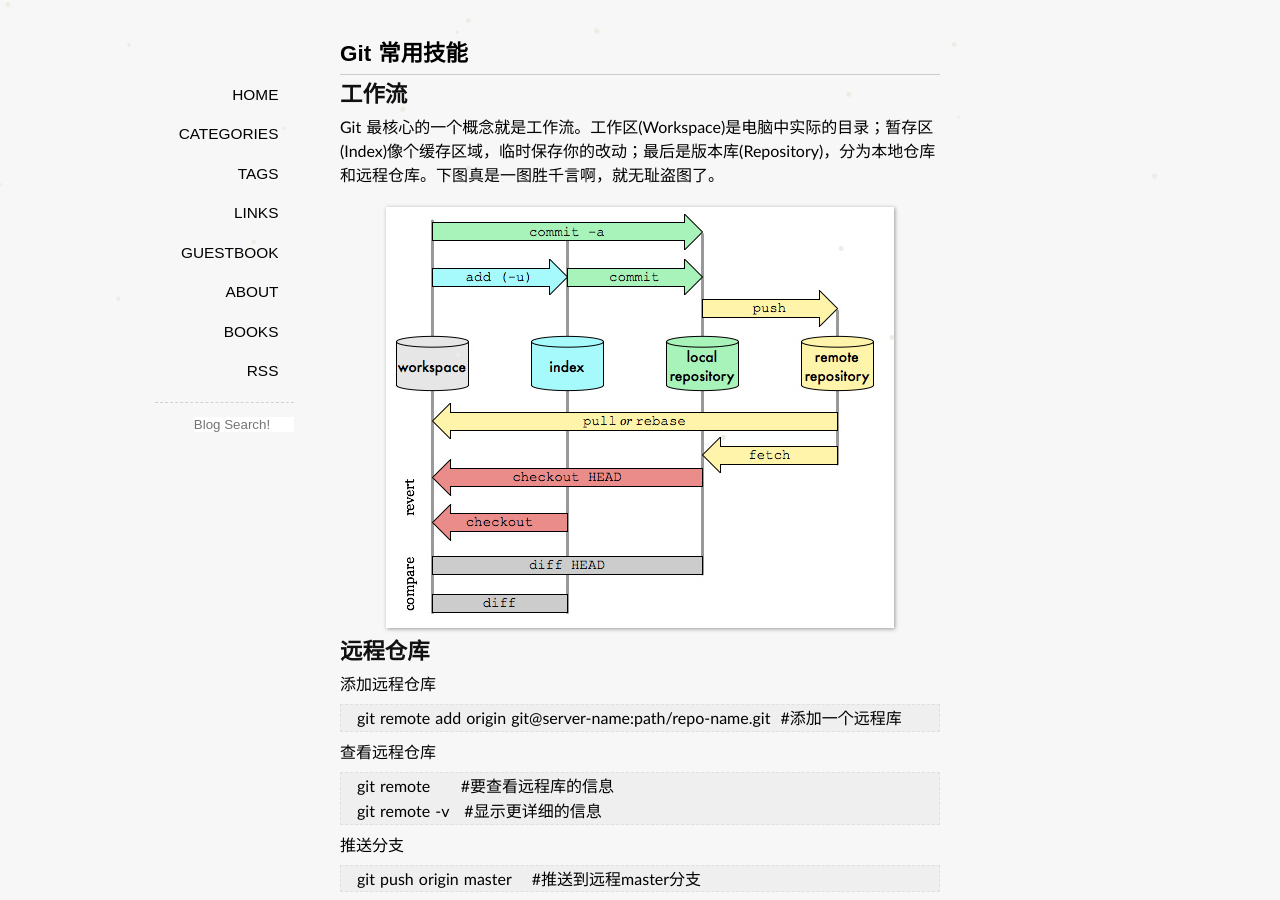
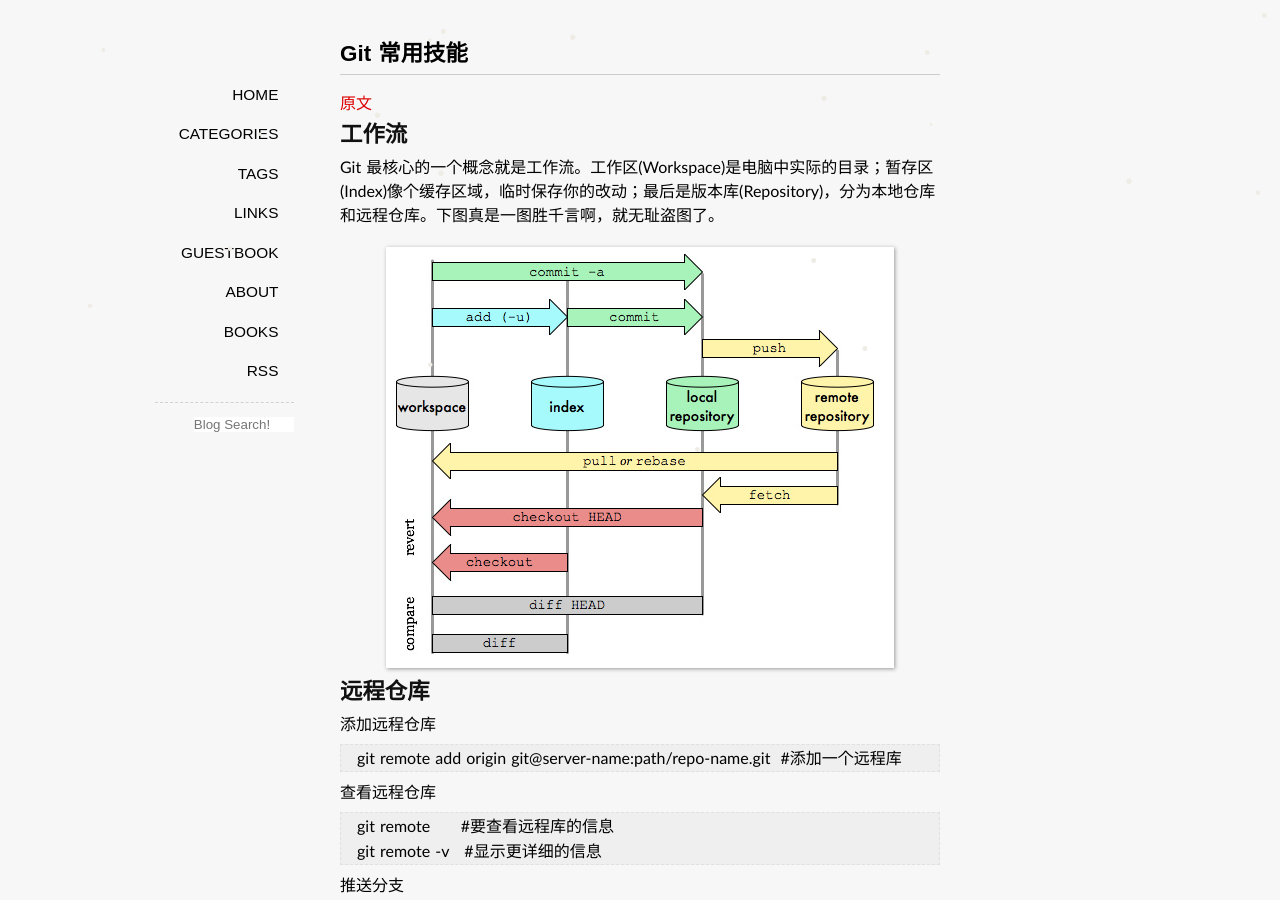
Before and after one commit to hopehook/HopeHook.com, a Jekyll site: the page built from _posts/2015-07-27-GitCommand.md, in a window 1280 px wide and 900 px high. Built offline with Jekyll 4.4.1, drawn with Linux system fonts in a browser that asks for light colours; some web fonts are replaced; Markdown is read by kramdown in place of the engine named in the settings; comment, search, counter and statistics services are not loaded.

Commit message:
Update 2015-07-27-GitCommand.md

```diff
--- a/_posts/2015-07-27-GitCommand.md
+++ b/_posts/2015-07-27-GitCommand.md
@@ -7,10 +7,12 @@
 tags: Git
 ---
 
+[原文](http://wuchong.me/blog/2015/03/30/git-useful-skills/#)
 
 
 **工作流**
 ---
+
 
 Git 最核心的一个概念就是工作流。工作区(Workspace)是电脑中实际的目录；暂存区(Index)像个缓存区域，临时保存你的改动；最后是版本库(Repository)，分为本地仓库和远程仓库。下图真是一图胜千言啊，就无耻盗图了。
 
@@ -19,6 +21,7 @@
 
 **远程仓库**
 ---
+
 
 添加远程仓库
 
@@ -71,6 +74,7 @@
 **历史管理**
 ---
 
+
 查看历史
 
 <pre>
@@ -94,6 +98,7 @@
 
 **管理修改**
 ---
+
 
 <pre>
 git status              #查看工作区、暂存区的状态
@@ -136,6 +141,7 @@
 **分支管理**
 ---
 
+
 创建分支
 
 <pre>
@@ -155,6 +161,7 @@
 
 **标签**
 ---
+
 
 显示标签
 
@@ -190,6 +197,7 @@
 **Git 设置**
 ---
 
+
 设置 commit 的用户和邮箱
 
 <pre>
```
